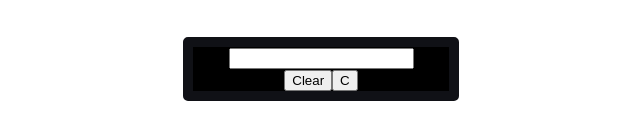
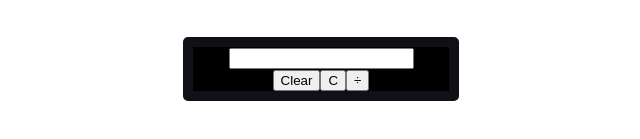
Before and after one commit to FrederriCo/react-calculator, a React (Create React App) app: page / in a window 1280 px wide. Shown: the part 331-470 px from the top of the page, without its empty margins (319-959 px from the left). Built offline with nearby package versions, Linux system fonts and the light colour scheme.

Commit message:
button create

```diff
--- a/src/components/calculator/Calculator.js
+++ b/src/components/calculator/Calculator.js
@@ -33,6 +33,7 @@ const Calculator = () => {
                 <div className="input__data">
                     <button onClick={onClear} className='clear'>Clear</button>
                     <button onClick={onBack} className='back'>C</button>
+                    <button name='/' onClick={onClick}>&divide;</button>
                 </div>
 
             </div>
```
